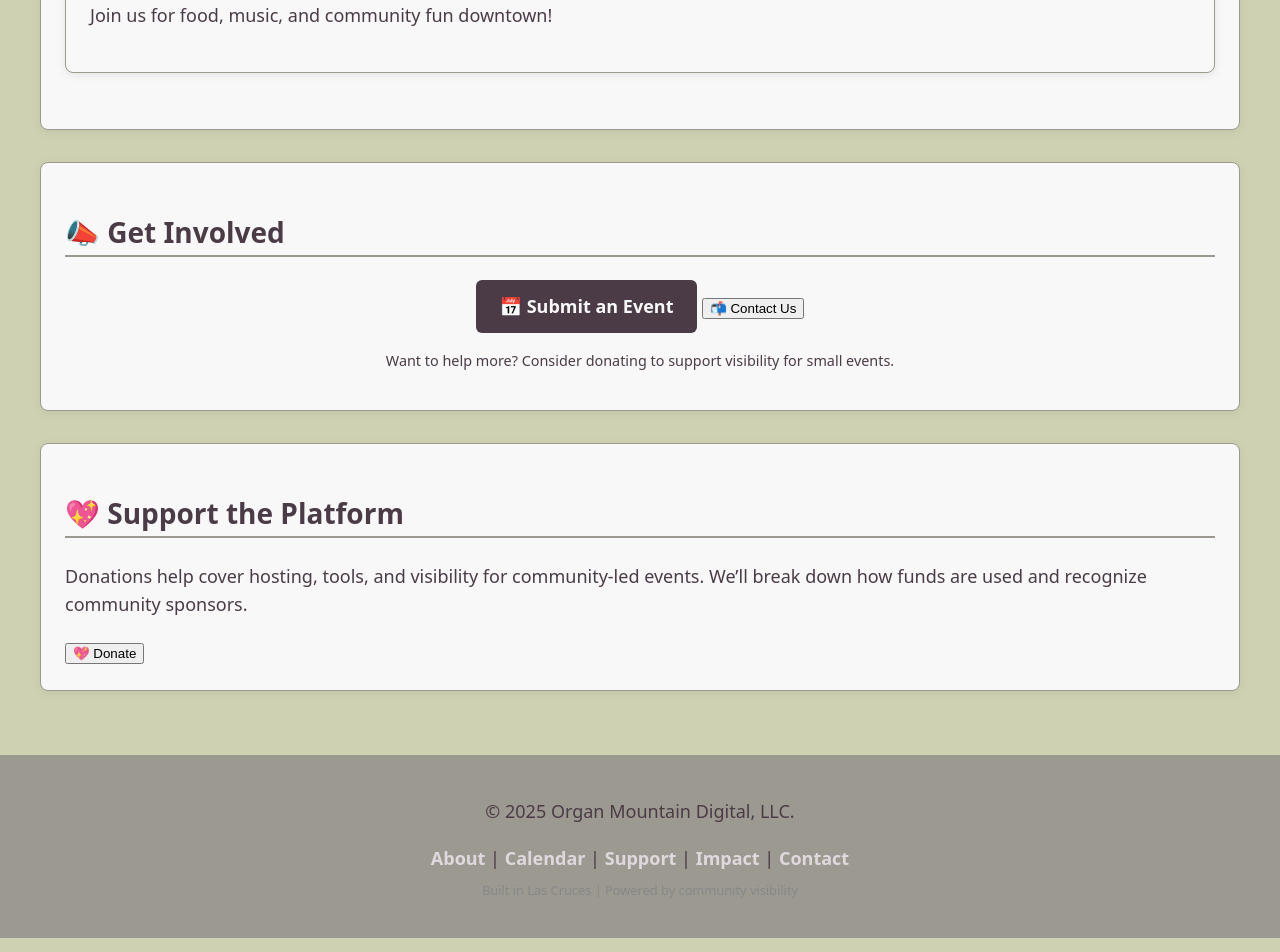
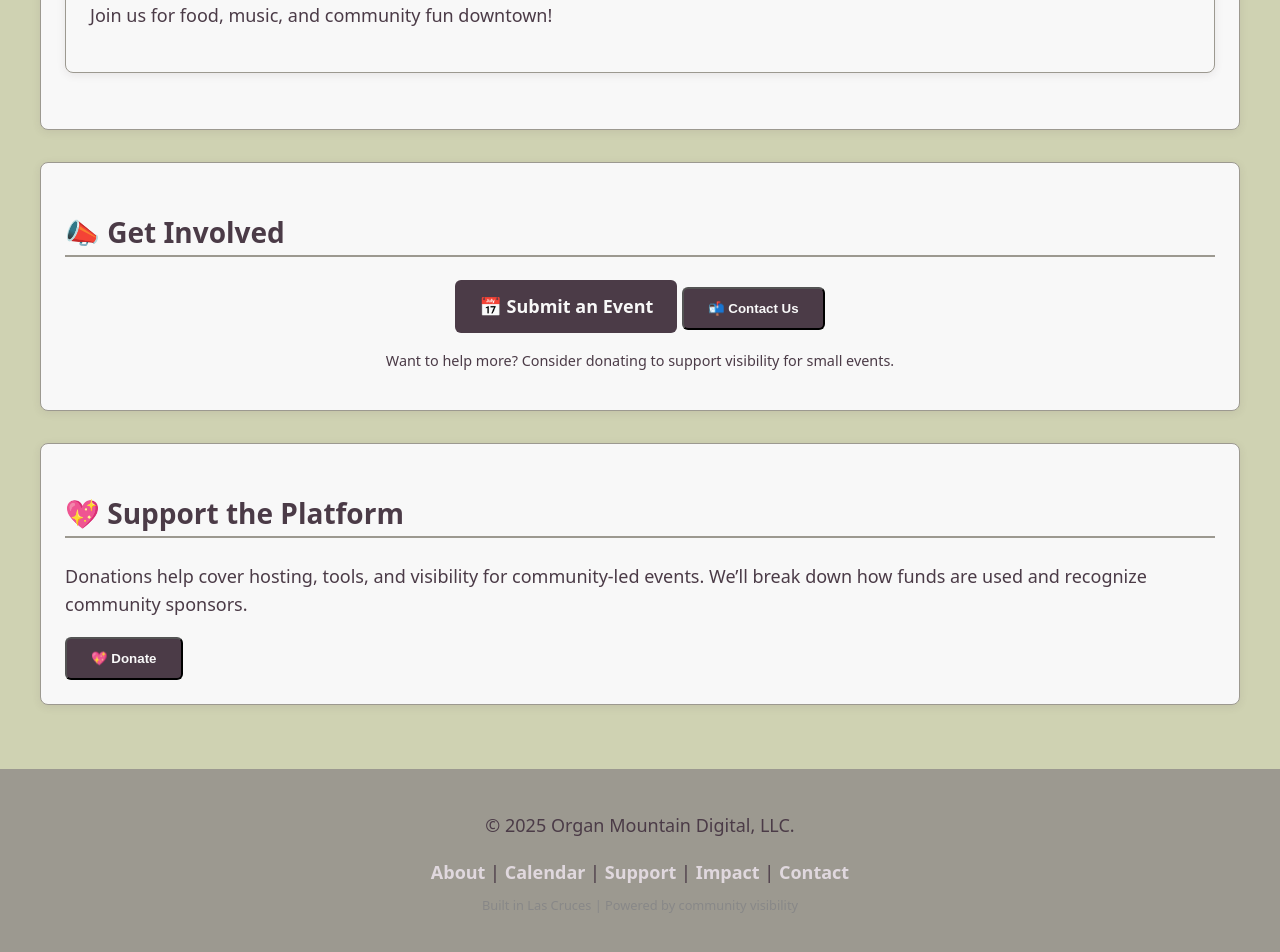
Before and after one commit to OMDigitalAdmin/organmountaindigital.github.io, a Jekyll site: the page built from index.html, in a window 1280 px wide. Shown: the part 938-1890 px from the top of the page. Built offline with Jekyll 4.4.1, drawn with Linux system fonts in a browser that asks for light colours.

Commit message:
class change

```diff
--- a/index.html
+++ b/index.html
@@ -25,7 +25,7 @@ title: Home
 
     <a href="\_includes\event-submission.html" class="button">📅 Submit an Event</a>
 
-    <button id="openContact">📬 Contact Us</button>
+    <button id="openContact" class="button">📬 Contact Us</button>
 
   </div>
   <p style="text-align: center; font-size: 0.9rem; margin-top: 1rem;">Want to help more? Consider donating to support visibility for small events.</p>
@@ -35,6 +35,6 @@ title: Home
   <h2>💖 Support the Platform</h2>
   <p>Donations help cover hosting, tools, and visibility for community-led events. We’ll break down how funds are used and recognize community sponsors.</p>
 
-  <button id="openDonate">💖 Donate</button>
+  <button id="openDonate" class="button">💖 Donate</button>
 
 </section>
```
